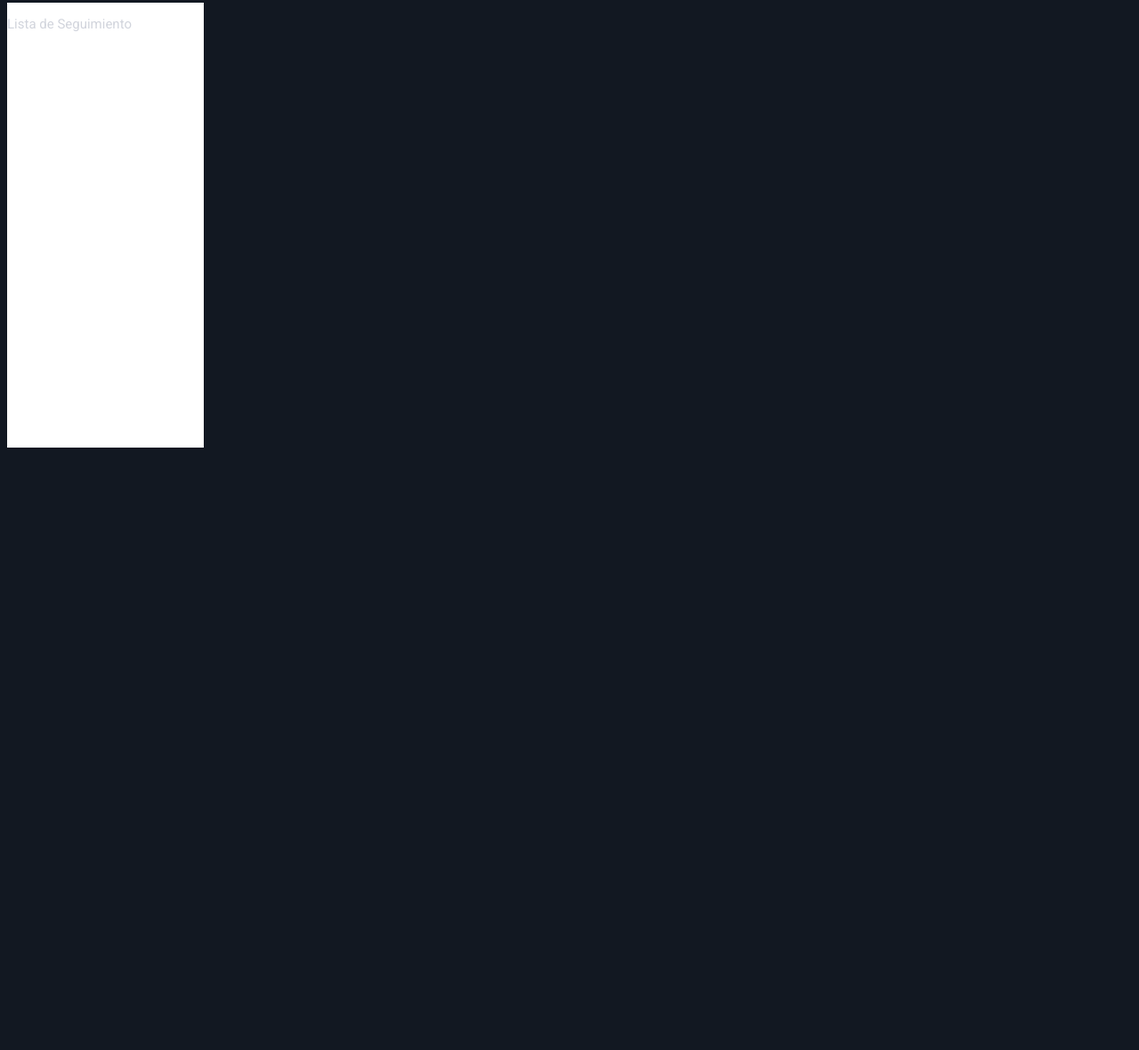
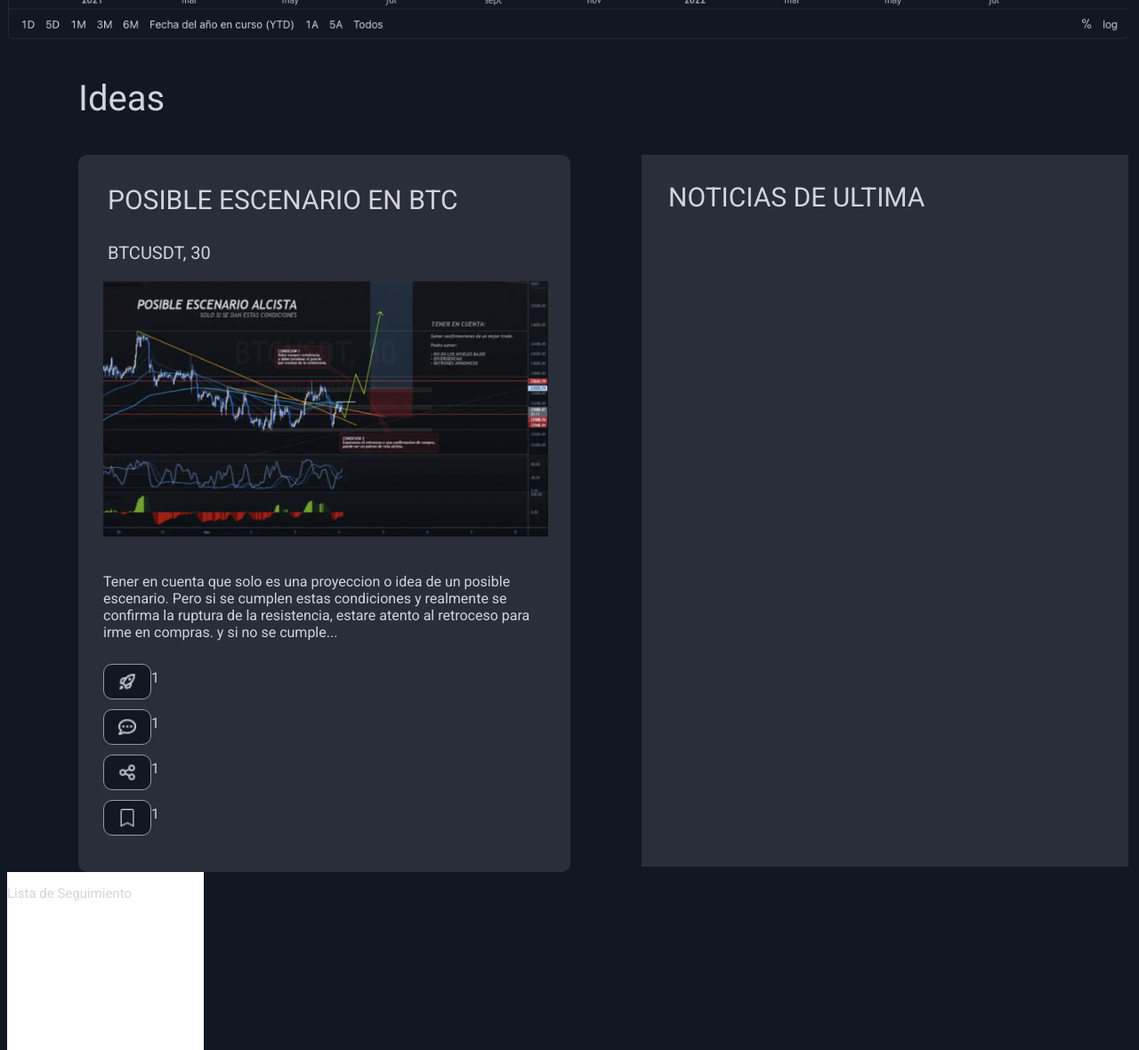
Before and after one commit to jcmunera1/juan-camilo-munera-semana-1, a plain HTML site: page tradingview.html in a window 1280 px wide. Shown: the part 997-2177 px from the top of the page at 89% size. Before the commit the page ends 1500 px from the top, so only its background shows below. Drawn offline with Linux system fonts and the light colour scheme.

Commit message:
Adicion de articulos inferiores y botones

```diff
--- a/tradingview.css
+++ b/tradingview.css
@@ -37,6 +37,7 @@ input {
   border-style: solid;
   font-size: 20;
 }
+
 .tradingview {
   display: inline-block;
   vertical-align: top;
@@ -120,3 +121,158 @@ input {
 .span-mercado {
   color: rgb(52, 167, 140);
 }
+.titulo-grafica{
+  font-size: 30px;
+}
+.ideas{
+  font-size: 40px;
+}
+.articles{
+  display: flex;
+  flex-direction: row;
+}
+.tituloArt {
+padding-left: 30px;
+padding-top: 0px;
+font-size: 30px;
+
+}
+.subtituloArt1{
+  padding-left: 30px;
+  font-size: 20px;
+
+}
+.graficaalcista {
+  width: 500px;
+  padding-left: 25px;
+
+}
+.bodyArt1{
+  padding-left: 25px;
+  padding-top: 25px;
+  width: 500px;
+}
+.rocketbutton{
+  display: flex;
+  flex-direction: row;
+}
+.commentbutton{
+  display: flex;
+  flex-direction: row;
+}
+.sharebutton{
+  display: flex;
+  flex-direction: row;
+}
+.bookmarkbutton{
+  display: flex;
+  flex-direction: row;
+}
+.number1{
+  padding-left: 0px;
+}
+.rocket{
+
+  height: 20px;
+  background-color: rgb(18, 24, 34);
+  cursor: pointer;
+  border-radius: 3px;
+  margin-left: 25px;
+  margin-top: 10px;
+  margin-right: 0px;
+  padding-top: 9px;
+  padding-bottom: 9px;
+  padding-left: 16px;
+  padding-right: 16px;
+  border-color: rgb(149, 152, 161);
+  border-style: solid;
+  border-width: 1px;
+  border-radius: 10px;
+}
+.number2{
+  padding-left: 0px;
+}
+.comment{
+
+    height: 20px;
+    background-color: rgb(18, 24, 34);
+    cursor: pointer;
+    border-radius: 3px;
+    margin-left: 25px;
+    margin-top: 10px;
+    margin-right: 0px;
+    padding-top: 9px;
+    padding-bottom: 9px;
+    padding-left: 16px;
+    padding-right: 16px;
+    border-color: rgb(149, 152, 161);
+    border-style: solid;
+    border-width: 1px;
+    border-radius: 10px;
+  }
+  .number3{
+    padding-left: 0px;
+  }
+  .share{
+
+      height: 20px;
+      background-color: rgb(18, 24, 34);
+      cursor: pointer;
+      border-radius: 3px;
+      margin-left: 25px;
+      margin-top: 10px;
+      margin-right: 0px;
+      padding-top: 9px;
+      padding-bottom: 9px;
+      padding-left: 16px;
+      padding-right: 16px;
+      border-color: rgb(149, 152, 161);
+      border-style: solid;
+      border-width: 1px;
+      border-radius: 10px;
+    }
+
+  .number4{
+    padding-left: 0px;
+  }
+  .bookmark{
+
+      height: 20px;
+      background-color: rgb(18, 24, 34);
+      cursor: pointer;
+      border-radius: 3px;
+      margin-left: 25px;
+      margin-top: 10px;
+      margin-right: 0px;
+      padding-top: 9px;
+      padding-bottom: 9px;
+      padding-left: 16px;
+      padding-right: 16px;
+      border-color: rgb(149, 152, 161);
+      border-style: solid;
+      border-width: 1px;
+      border-radius: 10px;
+    }
+
+
+
+.art1{
+  width: 550px;
+  border-color: rgb(42, 46, 57);
+  border-style: solid;
+  border-width: 3px;
+  border-radius: 10px;
+
+  height: 800px;
+  background-color: rgb(42, 46, 57);
+  margin-left: 80px;
+}
+
+.art2{
+  width: 550px;
+  height: 800px;
+  background-color: rgb(42, 46, 57);
+  margin-left: 80px;
+
+
+}
--- a/tradingview.html
+++ b/tradingview.html
@@ -43,8 +43,44 @@
         </p>
       </header>
 
-      <p class="titulo-grafica">BTCUSDT Grafico</p>
+      <p class="titulo-grafica">BTCUSDT Grafico ></p>
       <img class="grafica" src="imagenes/BTCUSDT.png" />
+
+      <p class="ideas">Ideas</p>
+
+      <article class="articles">
+        <div class="art1">
+          <p class="tituloArt">POSIBLE ESCENARIO EN BTC</p>
+          <p class="subtituloArt1">BTCUSDT, 30</p>
+          <img class="graficaalcista" src="imagenes/graficaalcista.png" />
+          <p class="bodyArt1">
+            Tener en cuenta que solo es una proyeccion o idea de un posible
+            escenario. Pero si se cumplen estas condiciones y realmente se
+            confirma la ruptura de la resistencia, estare atento al retroceso
+            para irme en compras. y si no se cumple...
+          </p>
+          <div class="rocketbutton">
+            <img class="rocket" src="imagenes/charm_rocket.png" />
+            <p class="number1">1</p>
+          </div>
+          <div class="commentbutton">
+            <img class="comment" src="imagenes/comment-dots.png" />
+            <p class="number2">1</p>
+          </div>
+          <div class="sharebutton">
+            <img class="share" src="imagenes/charm_share.png" />
+            <p class="number3">1</p>
+          </div>
+          <div class="bookmarkbutton">
+            <img class="bookmark" src="imagenes/bi_bookmark.png" />
+            <p class="number4">1</p>
+          </div>
+        </div>
+
+        <div class="art2">
+          <p class="tituloArt">NOTICIAS DE ULTIMA</p>
+        </div>
+      </article>
     </section>
 
     <!-- para comentar bloque de codigo, usar cmd+k+c, descomentar: cmd+k+u-->
```
Also changed, not shown: imagenes/bi_bookmark.png (added), imagenes/charm_rocket.png (added), imagenes/charm_share.png (added), imagenes/comment-dots.png (added), imagenes/graficaalcista.png (added).
